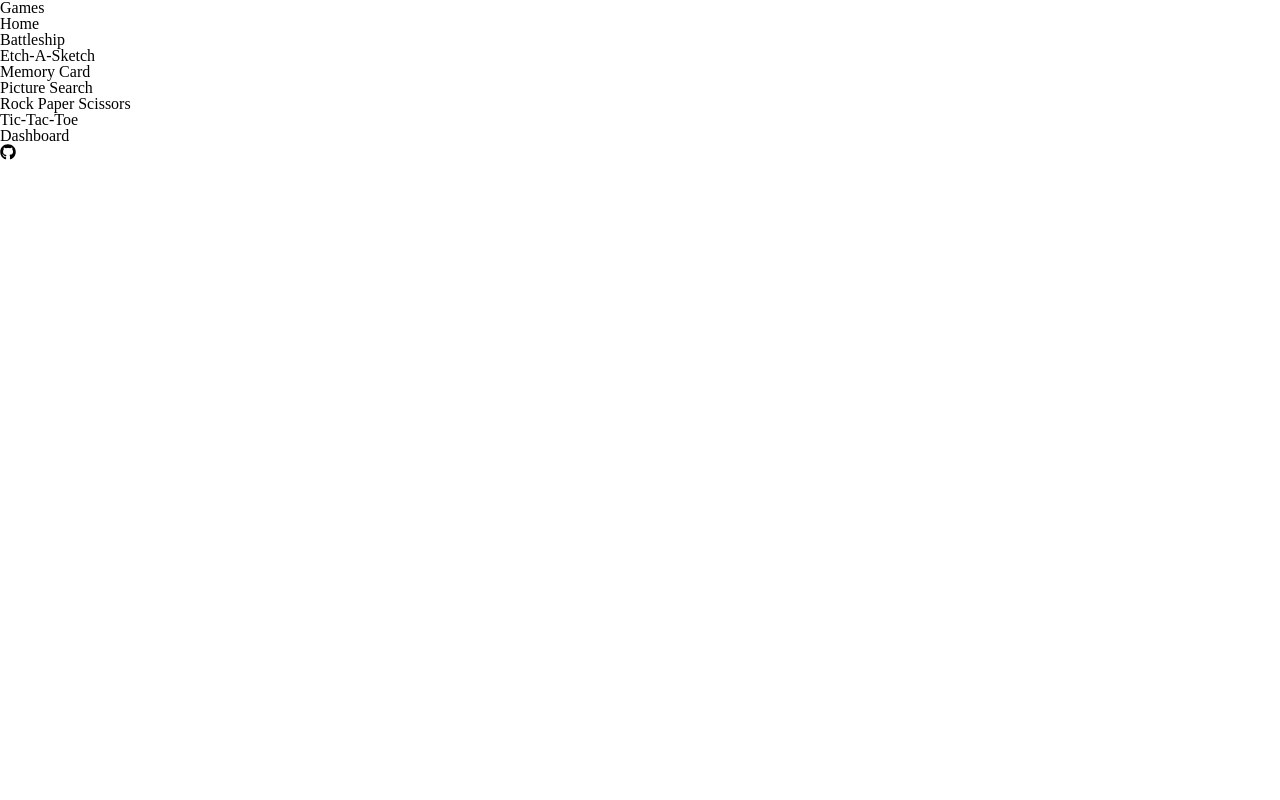
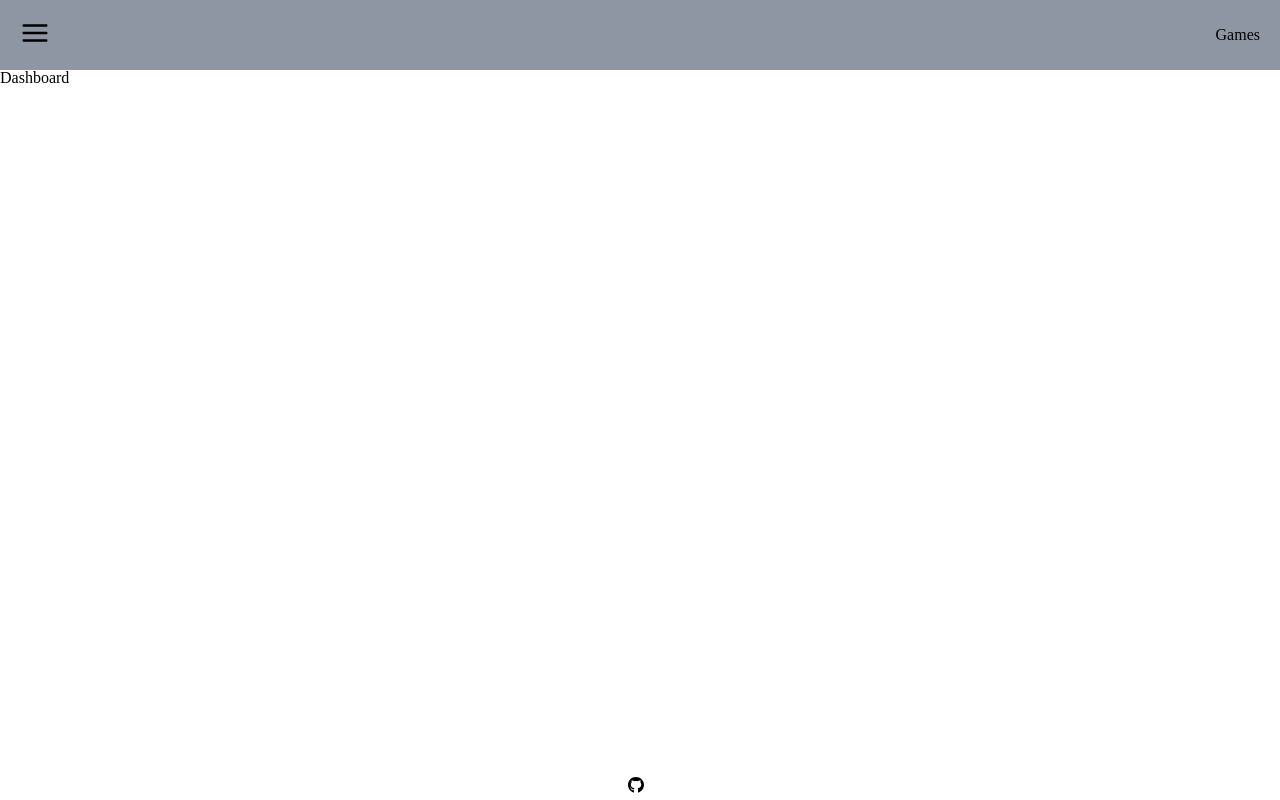
Before and after one commit to NBrennan26/games, a React (Create React App) app: page / in a window 1280 px wide. Built offline with nearby package versions, Linux system fonts and the light colour scheme.

Commit message:
building out header and drop menu

```diff
--- /dev/null
+++ b/src/components/DropMenu.jsx
@@ -0,0 +1,15 @@
+import NavLinks from "./NavLinks";
+
+function DropMenu(props) {
+  return (
+    <>
+      {props.open && (
+        <div className="drop-menu">
+          <NavLinks />
+        </div>
+      )}
+    </>
+  );
+}
+
+export default DropMenu;
--- a/src/components/Header.jsx
+++ b/src/components/Header.jsx
@@ -1,35 +1,12 @@
 import { Link } from "react-router-dom";
+import MenuToggle from "./MenuToggle";
 
 function Header() {
   return (
     <header>
-      <div>
-        <span>Games</span>
-      </div>
-      <div>
-        <ul>
-          <li>
-            <Link to="/">Home</Link>
-          </li>
-          <li>
-            <Link to="/battleship">Battleship</Link>
-          </li>
-          <li>
-            <Link to="/etchasketch">Etch-A-Sketch</Link>
-          </li>
-          <li>
-            <Link to="/memory-card">Memory Card</Link>
-          </li>
-          <li>
-            <Link to="/picture-search">Picture Search</Link>
-          </li>
-          <li>
-            <Link to="/rock-paper-scissors">Rock Paper Scissors</Link>
-          </li>
-          <li>
-            <Link to="/tic-tac-toe">Tic-Tac-Toe</Link>
-          </li>
-        </ul>
+      <MenuToggle />
+      <div className="header-title-cont">
+        <Link to="/">Games</Link>
       </div>
     </header>
   );
--- /dev/null
+++ b/src/components/MenuToggle.jsx
@@ -0,0 +1,25 @@
+import { useState } from "react";
+import DropMenu from "./DropMenu";
+import { CgMenu } from "react-icons/cg";
+import { AiOutlineClose } from "react-icons/ai";
+
+function MenuToggle() {
+  const [open, setOpen] = useState(false);
+
+  const handleToggle = () => {
+    setOpen(!open)
+  }
+
+  return (
+    <>
+      <div className="menu-toggle-cont">
+        <button onClick={handleToggle}>
+          {open ? <AiOutlineClose size={30} /> : <CgMenu size={30} />}
+        </button>
+      </div>
+      <DropMenu open={open} handleToggle={handleToggle} />
+    </>
+  );
+}
+
+export default MenuToggle;
--- /dev/null
+++ b/src/components/NavLinks.jsx
@@ -0,0 +1,59 @@
+import { Link } from "react-router-dom";
+
+function NavLinks() {
+  return (
+    <ul className="nav-list">
+      <li>
+        <Link to="/">Home</Link>
+      </li>
+      <li>
+        <Link to="/battleship">Battleship</Link>
+      </li>
+      <li>
+        <Link to="/etchasketch">Etch-A-Sketch</Link>
+      </li>
+      <li>
+        <Link to="/memory-card">Memory Card</Link>
+      </li>
+      <li>
+        <Link to="/picture-search">Picture Search</Link>
+      </li>
+      <li>
+        <Link to="/rock-paper-scissors">Rock Paper Scissors</Link>
+      </li>
+      <li>
+        <Link to="/tic-tac-toe">Tic-Tac-Toe</Link>
+      </li>
+    </ul>
+  );
+}
+
+export default NavLinks;
+
+// <>
+//   <a id="home" className="menu-item" href="/">
+//     Home
+//   </a>
+//   <a id="" className="menu-item" href="/battleship">
+//     Battleship
+//   </a>
+//   <a id="etchasketch" className="menu-item" href="/etchasketch">
+//     Etch-A-Sketch
+//   </a>
+//   <a id="memory-card" className="menu-item" href="/memory-card">
+//     Memory Card
+//   </a>
+//   <a id="picture-search" className="menu-item" href="/picture-search">
+//     Picture Search
+//   </a>
+//   <a
+//     id="rock-paper-scissors"
+//     className="menu-item"
+//     href="/rock-paper-scissors"
+//   >
+//     Rock-Paper-Scissors
+//   </a>
+//   <a id="tic-tac-toe" className="menu-item" href="/tic-tac-toe">
+//     Tic-Tac-Toe
+//   </a>
+// </>
--- a/src/index.css
+++ b/src/index.css
@@ -0,0 +1,60 @@
+:root {
+  --header-color: #8f96a3;
+}
+
+button:hover {
+  cursor: pointer;
+}
+
+/**********/
+/* Header */
+/**********/
+header {
+  display: flex;
+  justify-content: space-between;
+  align-items: center;
+  height: 70px;
+  background: var(--header-color);
+}
+.menu-toggle-cont {
+  margin-left: 20px;
+}
+.header-title-cont {
+  margin-right: 20px;
+}
+.drop-menu {
+  position: absolute;
+  top: 70px;
+  left: 0;
+  background: var(--header-color);
+  width: 40%;
+  max-width: 240px;
+  height: calc(100vh - 70px);
+}
+.nav-list {
+  display: flex;
+  flex-direction: column;
+}
+.nav-list li {
+  margin: 5% 0;
+  margin-left: 10px;
+}
+
+/**********/
+/* Footer */
+/**********/
+footer {
+  position: fixed;
+  bottom: 0;
+  width: 100%;
+  display: flex;
+  justify-content: center;
+}
+.github-icon {
+  height: 3vh;
+  min-height: 15px;
+  margin-right: 1vh;
+}
+.github-icon:hover {
+  transform: scale(1.5);
+}
```
Also changed, not shown: 1 other file (tests, documents, lock files or other folders).
